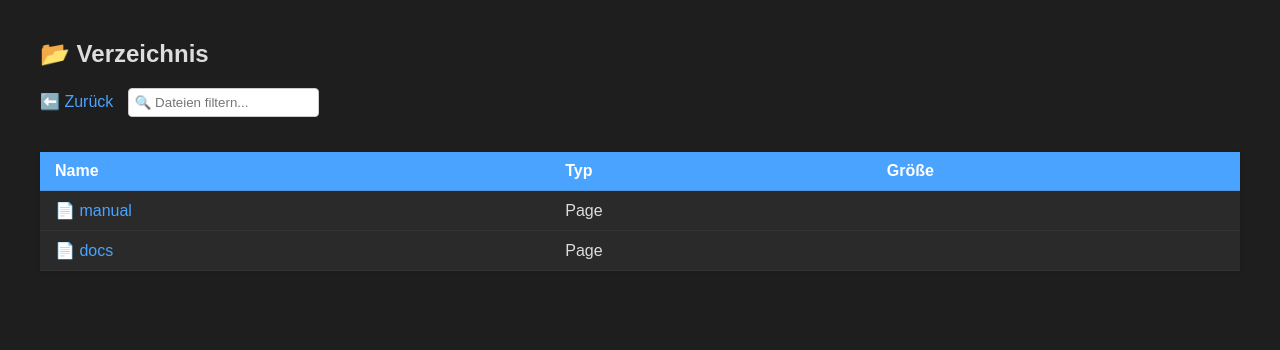
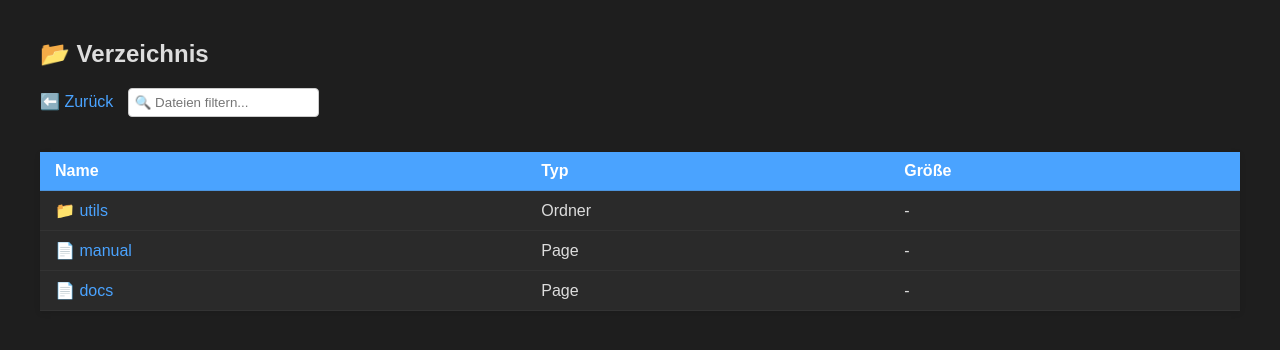
Before and after one commit to florianthepro/main, a plain HTML site: page index.html in a window 1280 px wide. Drawn offline with Linux system fonts and the light colour scheme.

Commit message:
Update index.html

```diff
--- a/index.html
+++ b/index.html
@@ -66,14 +66,19 @@
         <tr><th>Name</th><th>Typ</th><th>Größe</th></tr>
         <!-- Manuell gepflegte Einträge -->
         <tr>
+            <td>📁 <a href="https://florianthepro.github.io/docs/pages/utils">utils</a></td>
+            <td>Ordner</td>
+            <td>-</td>
+        </tr>
+        <tr>
             <td>📄 <a href="https://florianthepro.github.io/manual/" target="_blank">manual</a></td>
             <td>Page</td>
-            <td></td>
+            <td>-</td>
         </tr>
         <tr>
             <td>📄 <a href="https://florianthepro.github.io/docs/" target="_blank">docs</a></td>
             <td>Page</td>
-            <td></td>
+            <td>-</td>
         </tr>
     </table>
 
```
